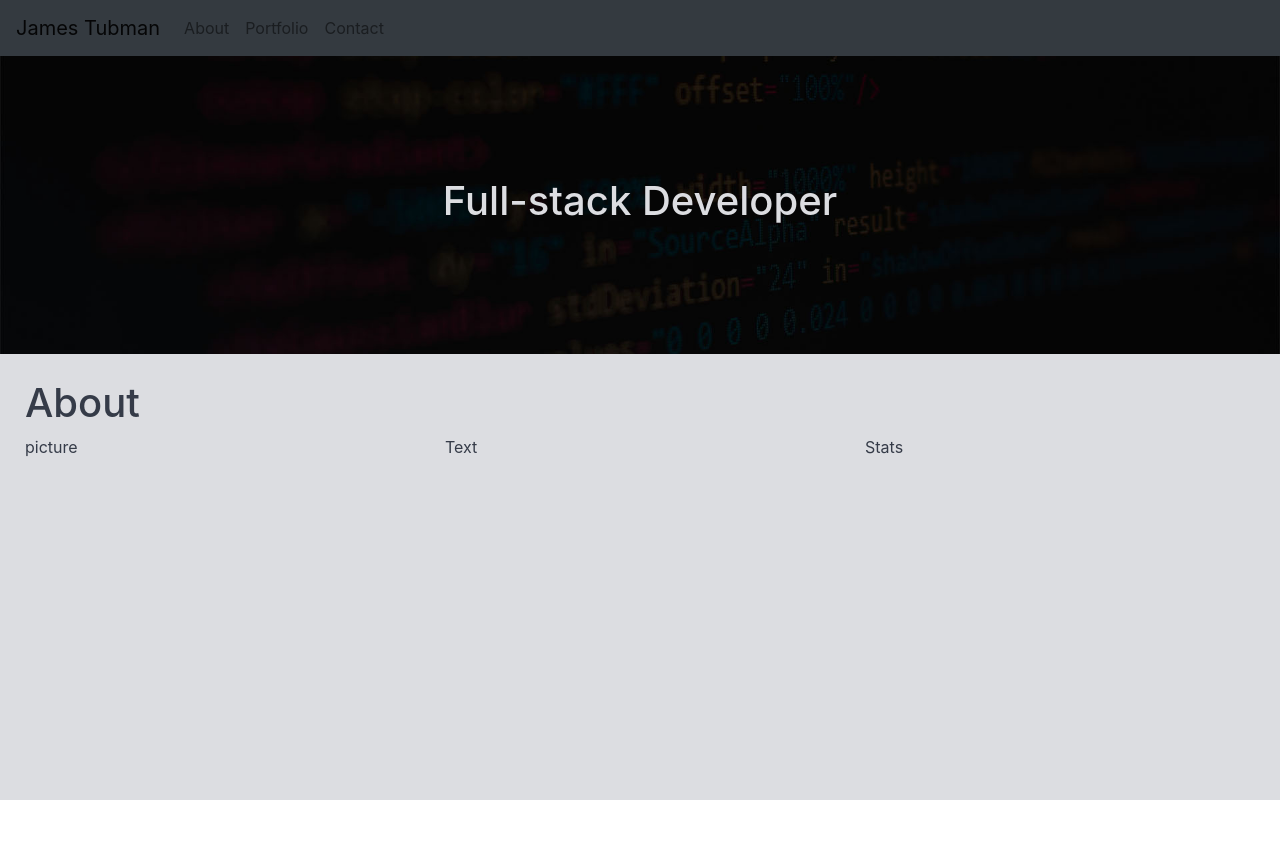
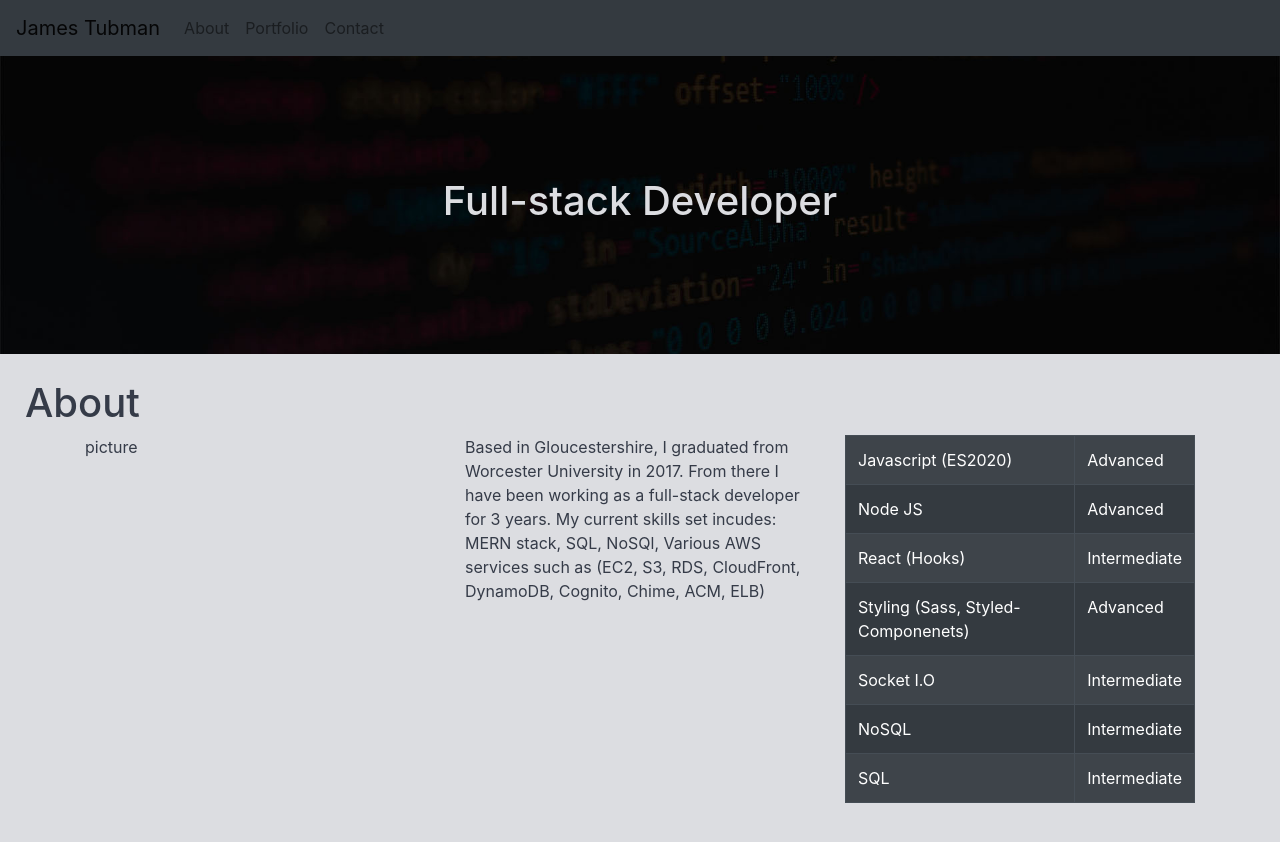
Before and after one commit to jamestubman/jamestubman.com, a React (Create React App) app: page / in a window 1280 px wide. Before the commit the page ends 800 px from the top, so only its background shows below. Built offline with nearby package versions, Linux system fonts and the light colour scheme.

Commit message:
Adds overflow

```diff
--- a/src/Components/Main/About/index.js
+++ b/src/Components/Main/About/index.js
@@ -3,16 +3,64 @@
  */
 import React from "react"
 import ReusableContainer from "Components/ReusableContainer"
-import { Row, Col } from "react-bootstrap"
+import { Row, Col, Container, Table } from "react-bootstrap"
 
 const AboutContainer = () => (
     <ReusableContainer>
         <h1>About</h1>
-        <Row>
-            <Col>picture</Col>
-            <Col>Text</Col>
-            <Col>Stats</Col>
-        </Row>
+        <Container>
+            <Row>
+                <Col>picture</Col>
+                <Col>
+                    <p>
+                        {`Based in Gloucestershire, I graduated from Worcester University in 2017.
+                        From there I have been
+                        working as a full-stack developer for
+                        ${new Date().getFullYear() - 2017}
+                         years.   \n   \n
+                        My current skills set incudes: \n
+                        MERN stack, \n
+                        SQL, \n
+                        NoSQl, \n
+                        Various AWS services such as (EC2, S3, RDS, CloudFront, DynamoDB, Cognito, Chime, ACM, ELB) `}
+                    </p>
+                </Col>
+                <Col>
+                    <Table striped bordered hover variant="dark">
+                        <tbody>
+                            <tr>
+                                <td>Javascript (ES2020)</td>
+                                <td>Advanced</td>
+                            </tr>
+                            <tr>
+                                <td>Node JS</td>
+                                <td>Advanced</td>
+                            </tr>
+                            <tr>
+                                <td>React (Hooks)</td>
+                                <td>Intermediate</td>
+                            </tr>
+                            <tr>
+                                <td>Styling (Sass, Styled-Componenets)</td>
+                                <td>Advanced</td>
+                            </tr>
+                            <tr>
+                                <td>Socket I.O</td>
+                                <td>Intermediate</td>
+                            </tr>
+                            <tr>
+                                <td>NoSQL</td>
+                                <td>Intermediate</td>
+                            </tr>
+                            <tr>
+                                <td>SQL</td>
+                                <td>Intermediate</td>
+                            </tr>
+                        </tbody>
+                    </Table>
+                </Col>
+            </Row>
+        </Container>
     </ReusableContainer>
 )
 
--- a/src/styles.js
+++ b/src/styles.js
@@ -6,7 +6,6 @@ export const GlobalStyle = createGlobalStyle`
         padding: 0;
         width: 100%;
         height: 100%;
-        overflow: hidden;
     }
     body, #root {
         margin: 0;
@@ -16,6 +15,7 @@ export const GlobalStyle = createGlobalStyle`
         display: flex;
         flex-direction: column;
         justify-content: flex-start;
+        overflow-y: "auto";
     }
 
 `
```
